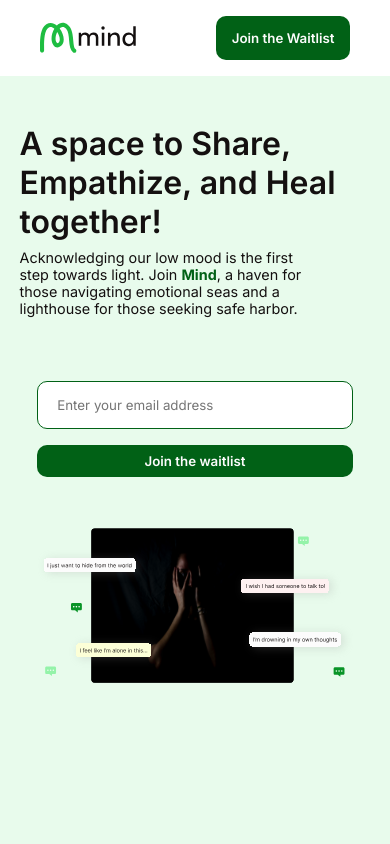
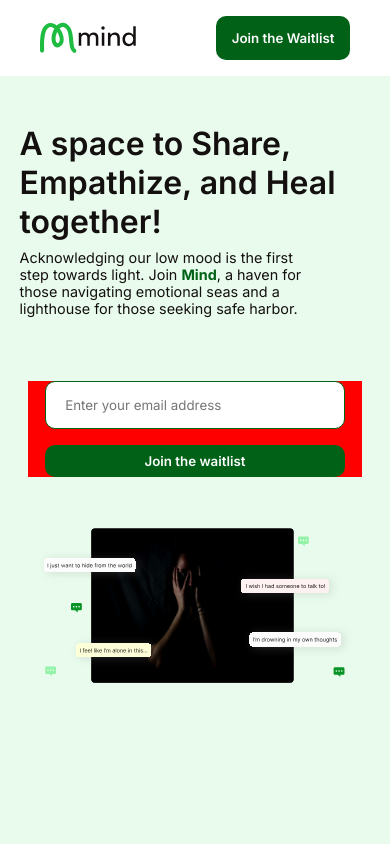
Before and after one commit to Lftobs/Mind, a React (Vite) app: page / in a window 390 px wide. Shown: the top 844 px of the page. Built offline with nearby package versions, Linux system fonts and the light colour scheme.

Commit message:
fixed cursor

```diff
--- a/src/App.css
+++ b/src/App.css
@@ -357,27 +357,6 @@ footer li {
 }
 
 
-@media (max-width:1000px) {
-  /* .img {
-    display: none;
-  }
-
-  .img2 {
-    width: 100%;
-    background: transparent !important;
-    display: block;
-  }
-
-  .img2 img {
-    width: 100%;
-  }
-
-  .content {
-    width: 98%;
-    margin-top: 2rem;
-  } */
-}
-
 
 
 
@@ -445,6 +424,8 @@ footer li {
   form {
     flex-direction: column;
     align-items: center;
+    width: 95%;
+    background:red;
   }
 
   input {
@@ -453,9 +434,9 @@ footer li {
     border-radius: 10px;
   }
 
-  /* .container{
-    padding-bottom: -30px;
-  } */
+  .container{
+    width: 95%;
+  }
 
 
   form button {
```
